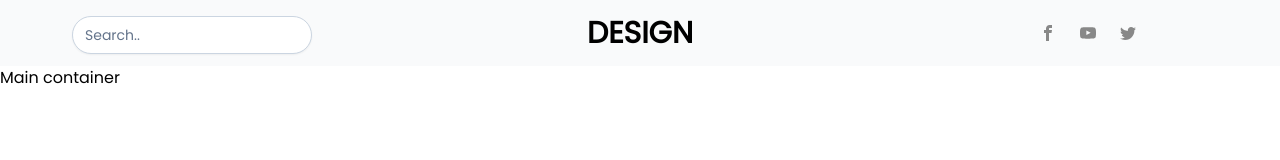
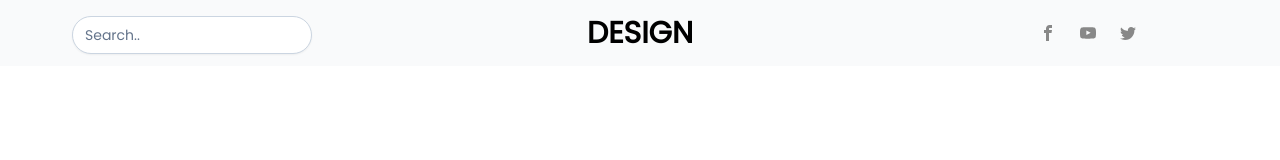
Before and after one commit to rifatabrarjowad/NextJsBLog, a Next.js app: page / in a window 1280 px wide. Shown: the top 160 px of the page. Built offline with nearby package versions, Linux system fonts and the light colour scheme.

Commit message:
layout setup

```diff
--- a/layout/format.tsx
+++ b/layout/format.tsx
@@ -1,10 +1,15 @@
 import Header from '../components/header'
-export default function format() {
+import Head from 'next/head'
+import styles from '../styles/Home.module.css'
+export default function format({children}) {
     return (
         <>
+            <Head>
+                <title>Blog</title>
+            </Head>
             <Header></Header>
             <main className="xl:container xl:mx-auto">
-                Main container
+                {children}
             </main>
         </>
     )
--- a/pages/index.tsx
+++ b/pages/index.tsx
@@ -1,13 +1,15 @@
 import Head from 'next/head'
 import Image from 'next/image'
-import styles from '../styles/Home.module.css'
+
 import Format from '../layout/format'
 
 export default function Home() {
   return (
-    <div className={styles.container}>
 
-      <Format></Format>
-    </div>
+
+      <Format>
+
+      </Format>
+
   )
 }
```
